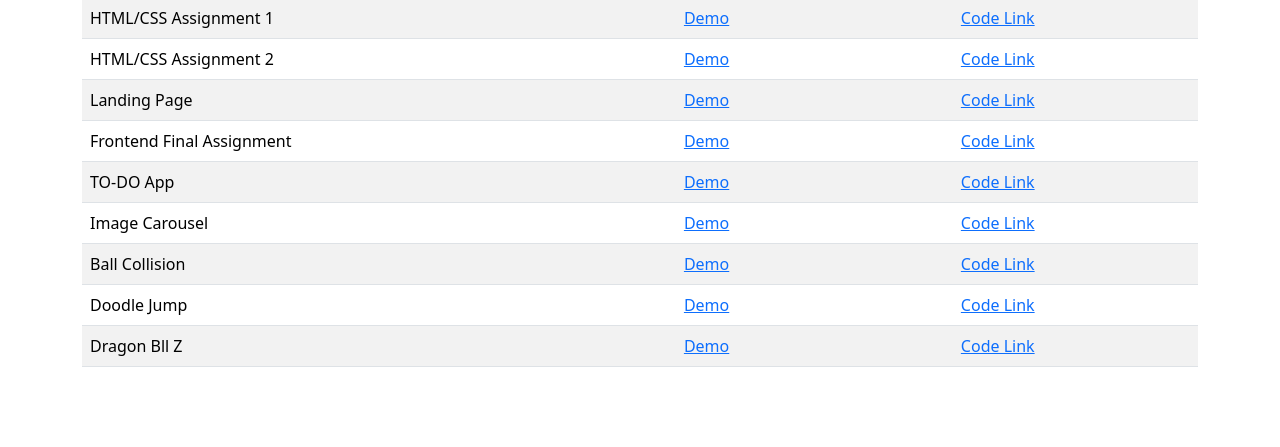
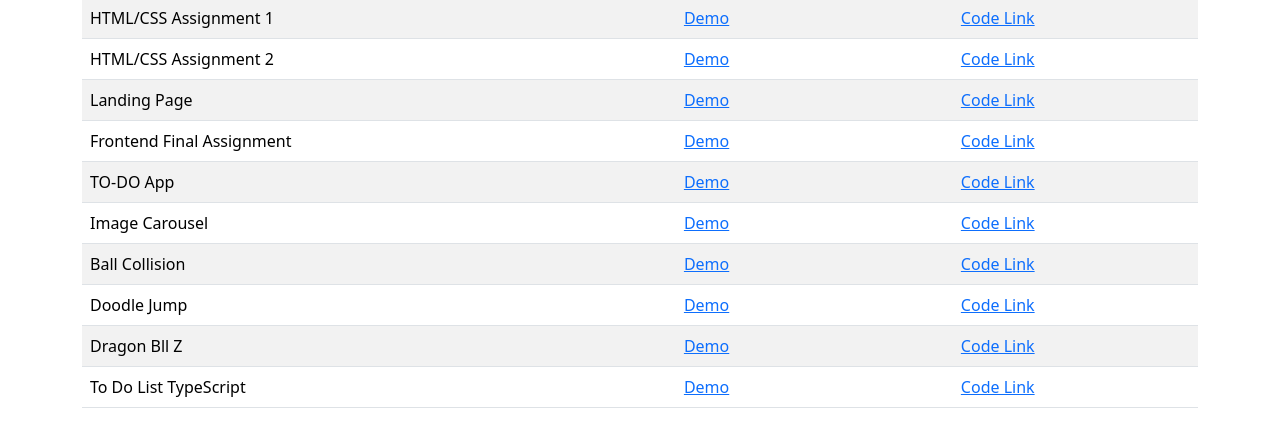
Before and after one commit to SujanButang/SujanButang.github.io, a plain HTML site: page index.html in a window 1280 px wide. Shown: the part 197-644 px from the top of the page. Drawn offline with nearby package versions, Linux system fonts and the light colour scheme.

Commit message:
added assignment in table

```diff
--- a/index.html
+++ b/index.html
@@ -121,6 +121,16 @@
               >
             </td>
           </tr>
+          <tr>
+            <td>To Do List TypeScript</td>
+            <td><a href="TO-DO TS/dist/index.html">Demo</a></td>
+            <td>
+              <a
+                href="https://github.com/SujanButang/SujanButang.github.io/tree/main/TO-DO%20TS"
+                >Code Link</a
+              >
+            </td>
+          </tr>
         </tbody>
       </table>
     </div>
```
